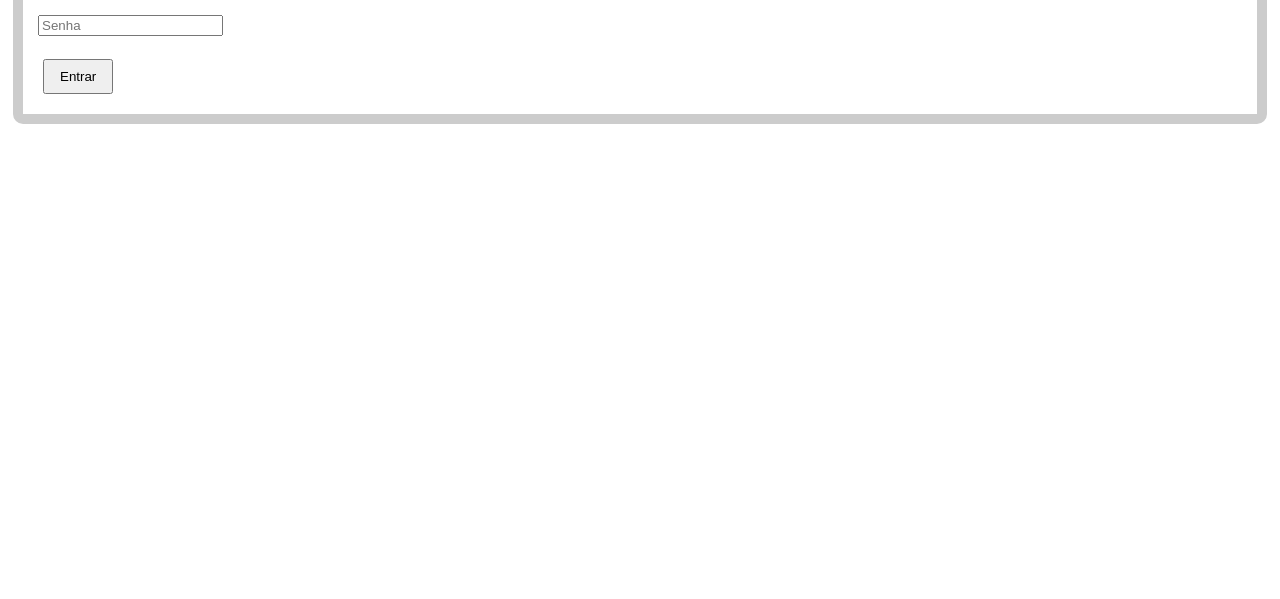
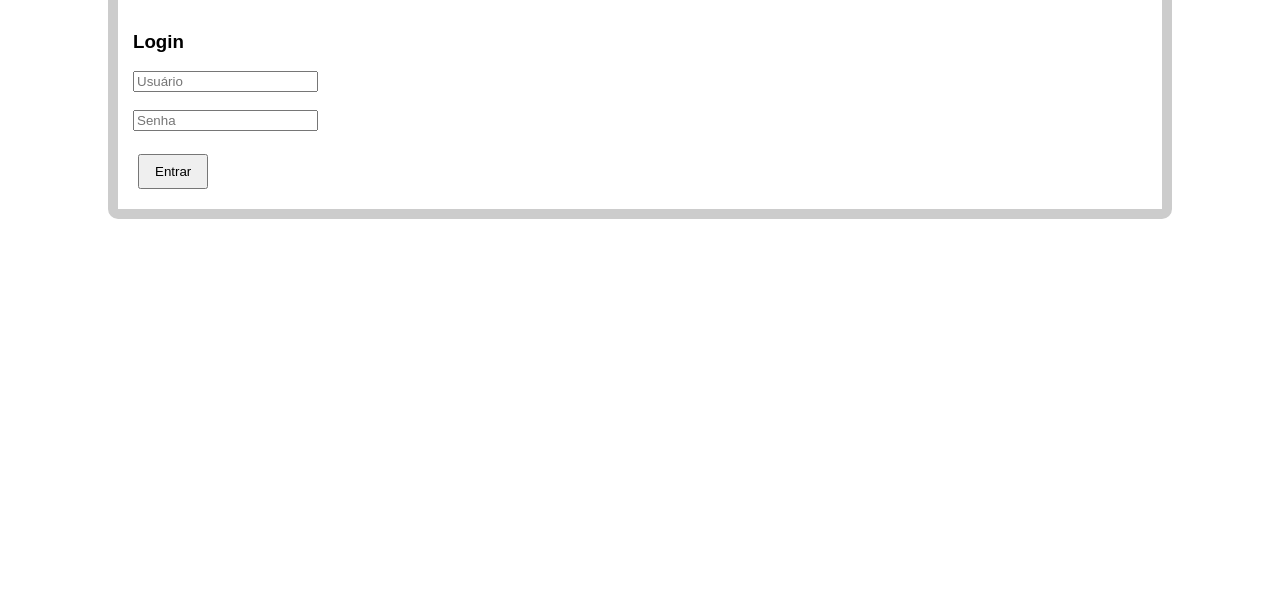
Before and after one commit to Rodrigo96br/caderneta-de-pedidos, a plain HTML site: page index.html in a window 1280 px wide. Shown: the part 201-800 px from the top of the page. Drawn offline with Linux system fonts and the light colour scheme.

Commit message:
Atualizar o index.html

```diff
--- a/index.html
+++ b/index.html
@@ -4,7 +4,7 @@
     <meta charset="UTF-8">
     <title>PDV - Sistema de Pedidos</title>
     <style>
-        body { font-family: Arial; padding: 5px; }
+        body { font-family: Arial; padding: 100px; }
         .card { border: 10px solid #ccc; padding: 15px; margin-bottom: 20px; border-radius: 10px; }
         img { max-width: 100px; margin-top: 5px; }
         button { padding: 8px 15px; margin: 5px; }
```
